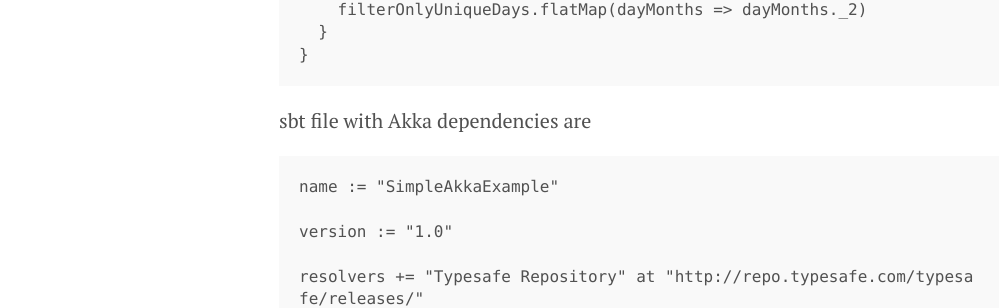
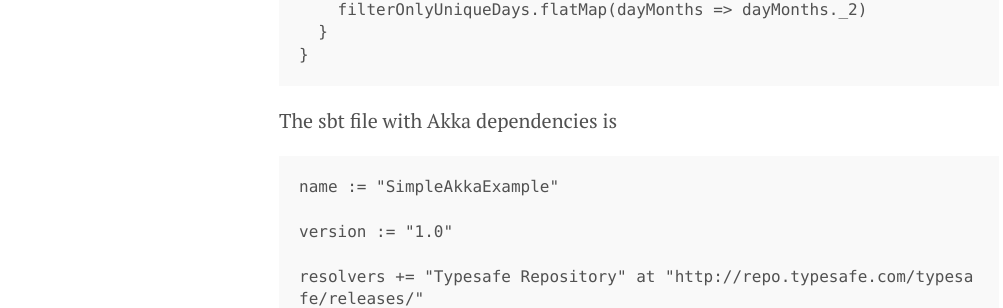
Before and after one commit to akalkatzakos/akalkatzakos.github.io, a Jekyll site: the page built from _posts/2015-07-12-quick-akka-example.md, in a window 1280 px wide and 900 px high, scrolled down 5882 px. Shown: the part 153-461 px from the top of the window, without its empty margins (1-1004 px from the left). Built offline with Jekyll 4.4.1, drawn with Linux system fonts in a browser that asks for light colours; Markdown is read by kramdown in place of the engine named in the settings; comment, search, counter and statistics services are not loaded.

Commit message:
Update 2015-07-12-quick-akka-example.md

````diff
--- a/_posts/2015-07-12-quick-akka-example.md
+++ b/_posts/2015-07-12-quick-akka-example.md
@@ -227,7 +227,8 @@ object getMonthsHavingUniqueDay {
 }
 ```
 
-sbt file with Akka dependencies are
+The sbt file with Akka dependencies is
+
 ```Scala
 name := "SimpleAkkaExample"
 
````
